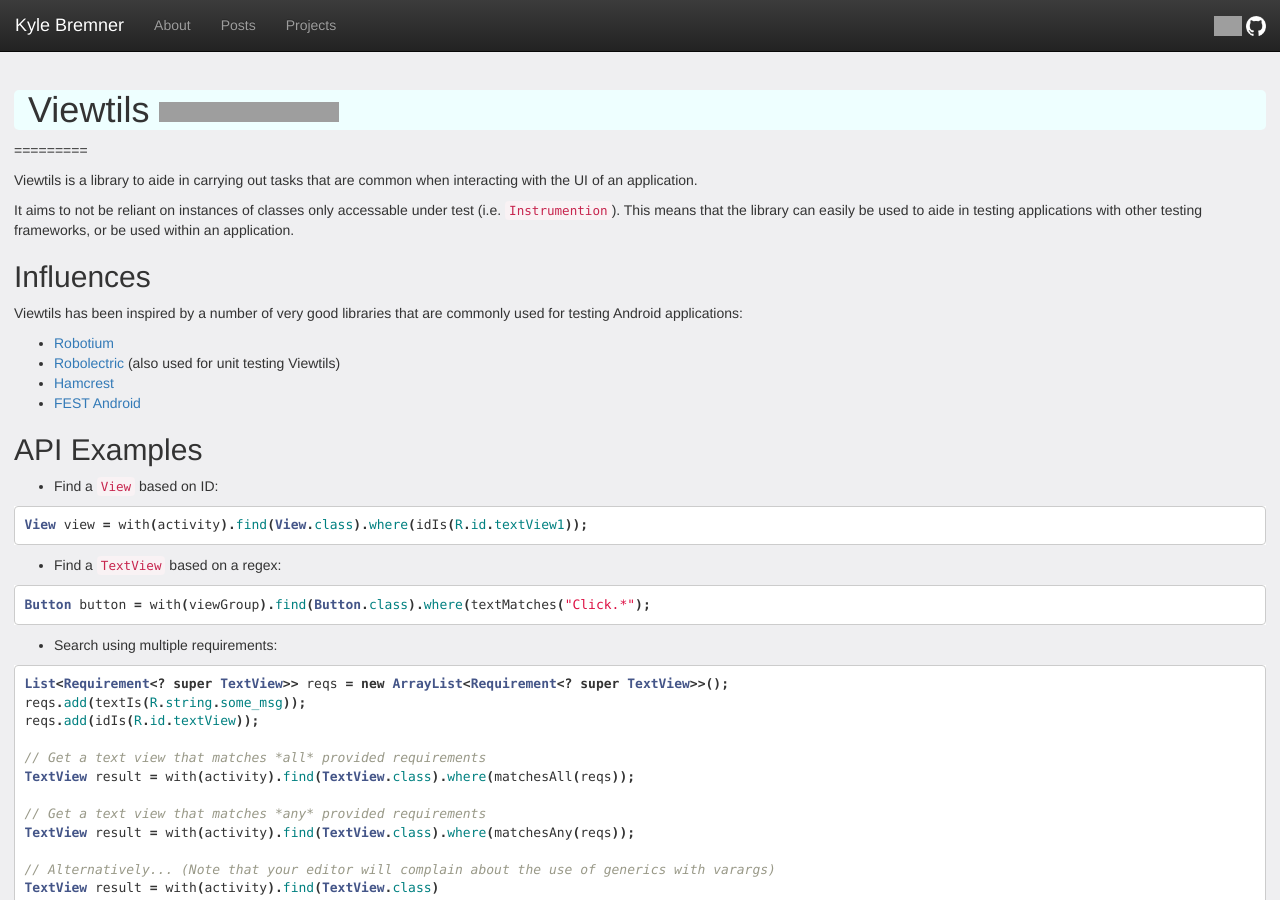
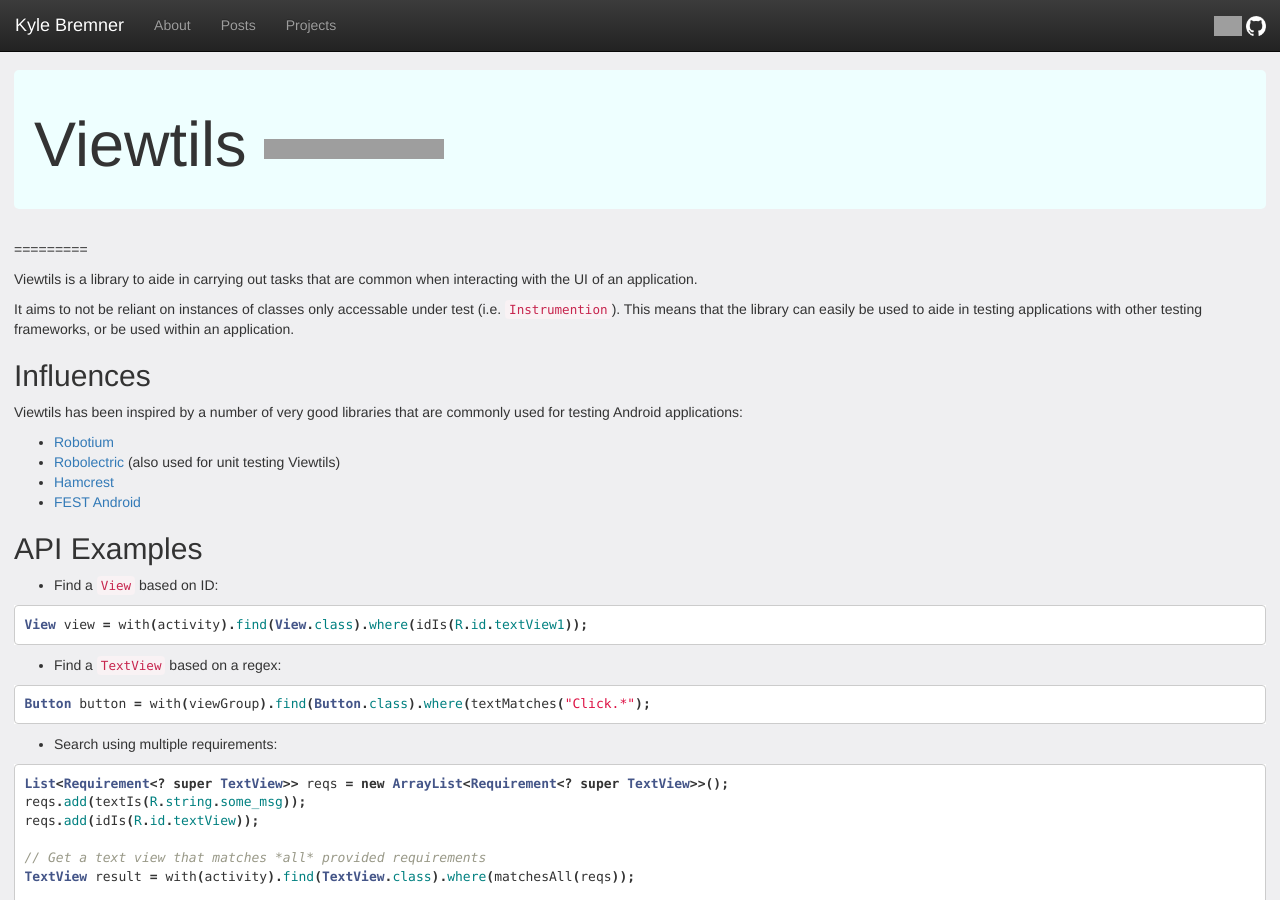
Before and after one commit to kbremner/kbremner.github.io, a Jekyll site: the page built from projects/Viewtils.md, in a window 1280 px wide and 900 px high. Built offline with Jekyll 4.4.1, drawn with Linux system fonts in a browser that asks for light colours; nearby versions of some CDN libraries; Markdown is read by kramdown in place of the engine named in the settings; grey boxes are pictures that could not be loaded.

Commit message:
Updated Viewtils.md

```diff
--- a/projects/Viewtils.md
+++ b/projects/Viewtils.md
@@ -4,7 +4,7 @@ title: "Projects - Kyle Bremner | Software Engineer"
 published: true
 ---
 
-<div class="welcome-section">
+<div class="jumbotron" style="padding: 20px;">
 <h1>Viewtils
 <br class="visible-xs">
 <a href="https://travis-ci.org/kbremner/Viewtils"><img src="https://travis-ci.org/kbremner/Viewtils.png"></a><a href="https://coveralls.io/r/kbremner/Viewtils?branch=master"><img src="https://coveralls.io/repos/kbremner/Viewtils/badge.png?branch=master"></a></h1>
```
